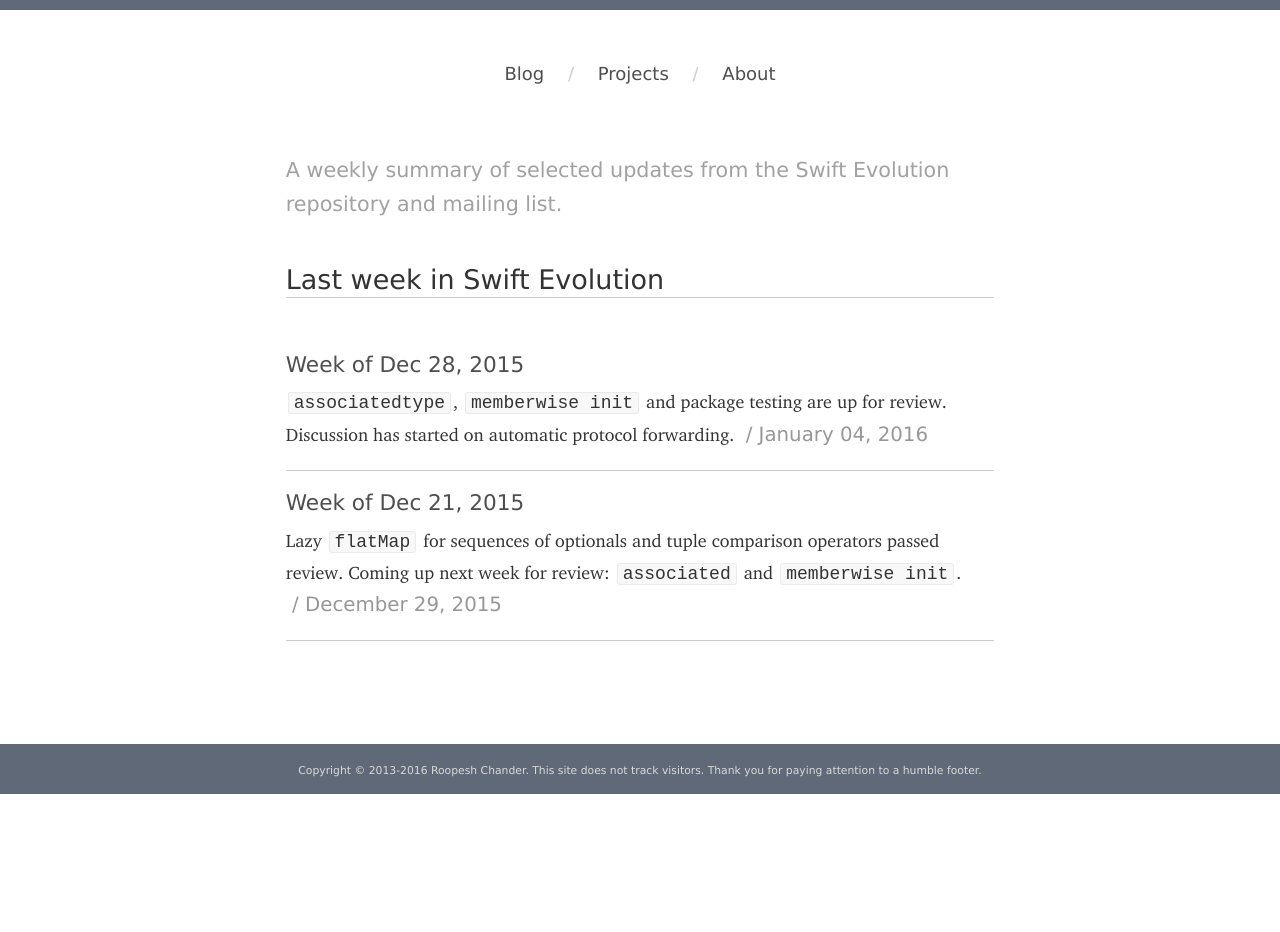
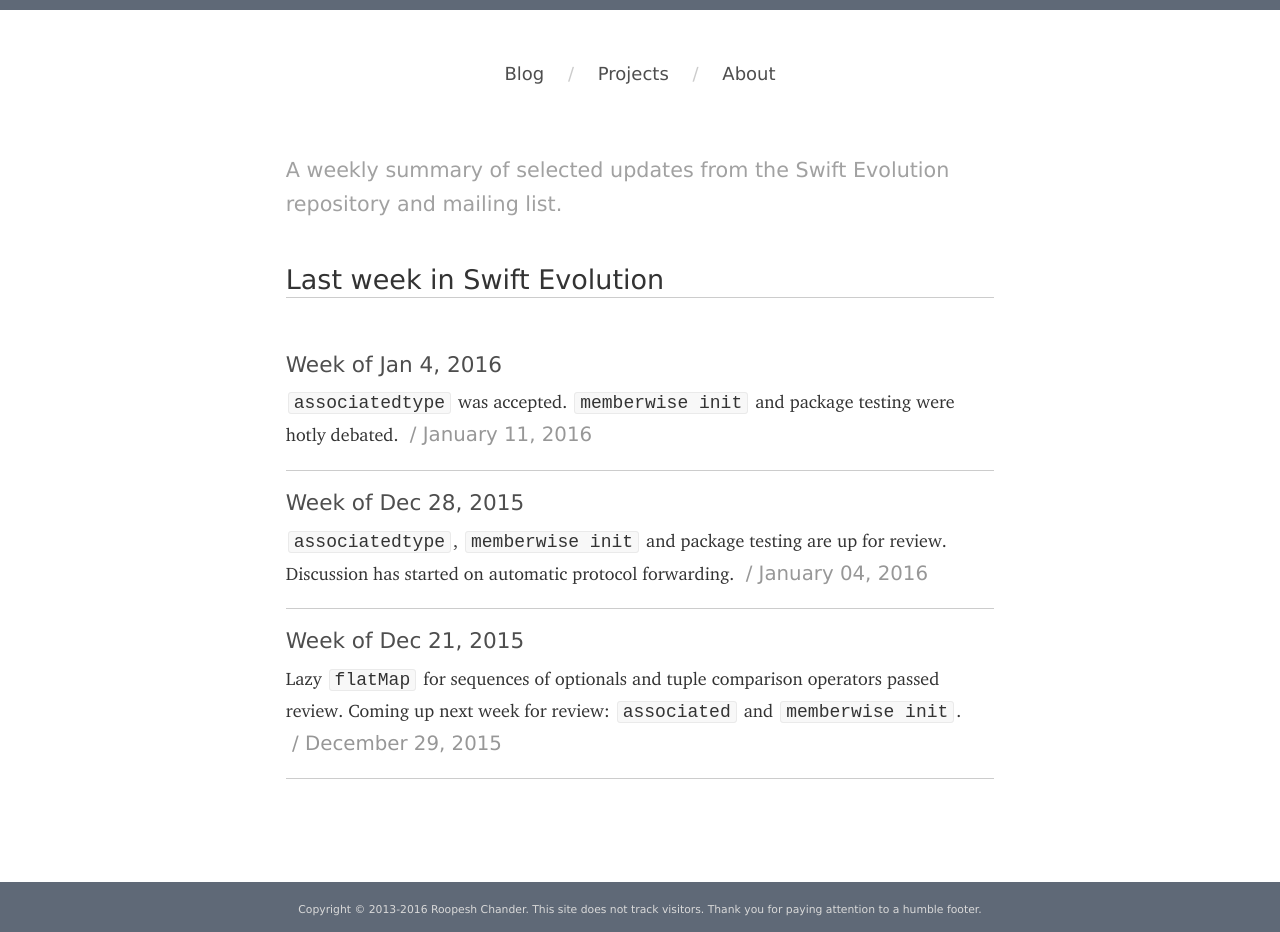
Before and after one commit to roop/roop.github.io, a Jekyll site: the page built from last-week-in-swift-evolution/index.md, in a window 1280 px wide. Built offline with Jekyll 4.4.1, drawn with Linux system fonts in a browser that asks for light colours; some web fonts are replaced; before the commit the page ends 900 px from its top, so only the background shows below that; some of the changed lines change nothing that is shown.

Commit message:
LWISE: Week of Jan 04, 2016

```diff
--- a/_posts/2016-01-04-swift-evolution-week-of-12-28.md
+++ b/_posts/2016-01-04-swift-evolution-week-of-12-28.md
@@ -17,6 +17,7 @@ list](https://lists.swift.org/pipermail/swift-evolution/):
 
   - [New keyword for associate type declaration][associated]
 
+    <a name="associatedtype"></a>
     We declare associated types currently using the `typealias` keyword,
     and the same keyword is used to create an alias for a type. Loïc
     Lecrenier proposed a new keyword to declare associated types. The
--- /dev/null
+++ b/_posts/2016-01-11-swift-evolution-week-of-01-04.md
@@ -0,0 +1,134 @@
+---
+layout: weekly
+weekly-title: "Last week in Swift Evolution"
+title: "Week of Jan 4, 2016"
+description: "<code>associatedtype</code> was accepted. <code>memberwise init</code> and package testing were hotly debated."
+category: last-week-in-swift-evolution
+rss: /last-week-in-swift-evolution/rss.xml
+---
+
+Here's a summary of selected updates from last
+week from the Swift Evolution
+[repo](https://github.com/apple/swift-evolution) and [mailing
+list](https://lists.swift.org/pipermail/swift-evolution/):
+
+### Accepted proposals
+
+  - [New keyword for associate type declaration][associated]
+
+    We declare associated types currently using the `typealias` keyword,
+    and the same keyword is used to create an alias for a type. Loïc
+    Lecrenier's proposal to use a new keyword `associatedtype` to
+    declare associated types was reviewed last week and
+    accepted for Swift 2.2 ([as expected](/last-week-in-swift-evolution/2016/swift-evolution-week-of-12-28#associatedtype)).
+
+    Chris Lattner [shared](https://lists.swift.org/pipermail/swift-evolution/Week-of-Mon-20160104/006071.html) the thought process behind
+    choosing this particular name for the keyword.
+
+### Review discussions
+
+  - [Testing for Swift packages][swift_tests]
+
+    The Swift Package Manager team had proposed to include tests in
+    Swift packages. The package manager looks for tests within a `Tests`
+    subdirectory, and the tests can be run with a `swift build --tests`
+    command.
+
+    These are the concerns expressed on this proposal:
+
+      * Tests are built whenever the package is built. We don't want to
+        build the tests whenever we make a small change and recompile.
+      * `swift build --tests` is weird because building is different
+        from testing
+      * It's XCTest-only, while there are already many alternative
+        testing tools. Ideally, Swift packages should handle testing
+        generically, without caring about what framework is being used
+        for testing.
+
+    Drew Crawford posted an excellent [summary of the arguments](https://lists.swift.org/pipermail/swift-evolution/Week-of-Mon-20160111/006197.html)
+    against this proposal earlier today.
+
+  - [Flexible memberwise initialization][flexible_init]
+
+    Swift currently offers an automatic [memberwise
+    initializer][memberwise_swift_book] for structs (unless they
+    have an explicit initializer).
+    Matthew Johnson proposed a way for this feature to be made available
+    for classes (under certain conditions), and also allows us to
+    specify values for private variables in the memberwise initializer
+    (among other stuff). The proposed syntax looks like this:
+
+        class MyClass {
+            var i: Int
+            private var j: Int
+            memberwise init(...) { // '...' is part of the syntax
+                j = 42
+            }
+        }
+
+        let m = MyClass(i: 2)
+
+    There were many supporters to this proposal. Most reviewers agreed
+    that this proposal addresses a problem worth solving, and addresses
+    it thoroughly, considering all possibile scenarios of usage.
+
+    There was some discussion on whether the `...` in the syntax is
+    really necessary given that the `memberwise` keyword is present.
+    (The `...` syntax was proposed by Chris Lattner while this was at
+    draft stage.) The argument made in favour of `...` was that it's a
+    placeholder for the compiler-generated arguments, and serves as a
+    visual reminder that the compiler is going to fill that up.
+
+    There were some arguments posed against this proposal:
+
+      * There are too many things to consider here that it makes this
+        feature too complicated when weighed against what we get in
+        return. For example, when we use this feature, we have to think
+        about `let` vs `var` members, overwriting declared defaults and
+        how this interacts with access modifiers. (To illustrate the
+        complexity, Jordan Rose [tried to imagine](https://lists.swift.org/pipermail/swift-evolution/Week-of-Mon-20160104/005960.html)
+        how the Swift book would explain this feature.)
+
+      * Instead of addressing this problem as a specific feature, this
+        can be covered by (or revisited after) more general future Swift
+        features. In particular, Dave Abrahams and Joe Groff felt that
+        this could be addressed better when Swift has [variadic
+        generics](https://en.wikipedia.org/wiki/Variadic_template), by
+        using something like [Python's
+        **args](https://docs.python.org/dev/tutorial/controlflow.html#arbitrary-argument-lists).
+
+    These arguments against this proposal are valid. To me, it looks
+    like this proposal is unlikely to get accepted in its present form.
+
+[associated]: https://github.com/apple/swift-evolution/blob/master/proposals/0011-replace-typealias-associated.md
+[swift_tests]: https://github.com/apple/swift-evolution/blob/master/proposals/0019-package-manager-testing.md
+[flexible_init]: https://github.com/apple/swift-evolution/blob/master/proposals/0018-flexible-memberwise-initialization.md
+[memberwise_swift_book]: https://developer.apple.com/library/ios/documentation/Swift/Conceptual/Swift_Programming_Language/Initialization.html#//apple_ref/doc/uid/TP40014097-CH18-ID214
+
+  - [Add StaticString.UnicodeScalarView](https://github.com/apple/swift-evolution/blob/master/proposals/0010-add-staticstring-unicodescalarview.md)
+
+    Kevin Ballard proposes a way for substrings of `StaticString`s to be
+    created, and for them too to be `StaticString`s.
+
+### Accepted proposals
+
+  * [Constraining AnySequence.init](https://github.com/apple/swift-evolution/blob/master/proposals/0014-constrained-AnySequence.md)
+
+### Rejected proposals
+
+  * [Require self for accessing instance members](https://github.com/apple/swift-evolution/blob/master/proposals/0009-require-self-for-accessing-instance-members.md)
+
+    Douglas Gregor has outlined the [rationale for rejecting](https://lists.swift.org/pipermail/swift-evolution/Week-of-Mon-20160104/005478.html) this proposal.
+
+### Discussions
+
+I found the discussions reviewing the proposals the most interesting
+this week, so I didn't really follow any of the other discussions,
+sorry.
+
+Michael Tsai has [blogged about](http://mjtsai.com/blog/2016/01/10/proposal-xctest-support-for-swift-error-handling/) one of the discussions last week on XCTest support.
+
+### Other
+
+ - Slava Pestov from the Swift team [tweeted](https://twitter.com/slava_pestov/status/685257918220898304) a link to a [work-in-progress draft](https://github.com/apple/swift/blob/master/docs/LibraryEvolution.rst) on the Swift team's goals
+   for the Swift ABI (scheduled for Swift 3.0)
```
